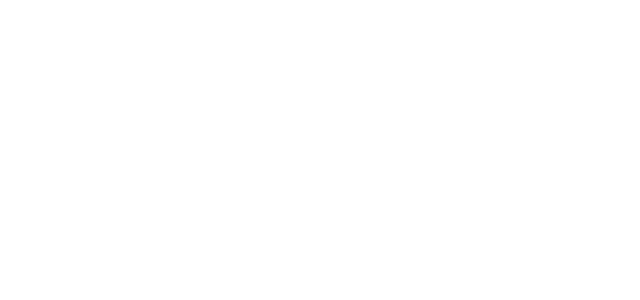
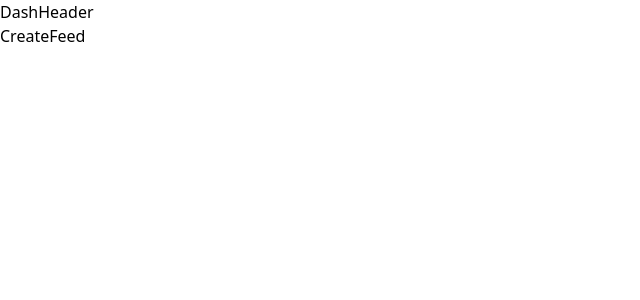
Before and after one commit to georgelouis543/mwfeeds-v2-2024-prod-frontend, a React (Vite) app: page /dash/html-to-rss in a window 1280 px wide. Shown: the top 300 px of the page, without its empty margins (0-640 px from the left). Built offline with nearby package versions, Linux system fonts and the light colour scheme.

Commit message:
adding few more folders and files

```diff
--- a/src/App.jsx
+++ b/src/App.jsx
@@ -5,6 +5,7 @@ import DashLayout from "./components/dash/DashLayout";
 import Unauthorized from "./components/auth/Unauthorized";
 import HomePage from "./components/features/home/HomePage";
 import RssPlayground from "./components/features/rss_playground/RssPlayground";
+import CreateFeed from "./components/features/html_to_rss/CreateFeed";
 
 function App() {
   return (
@@ -20,6 +21,7 @@ function App() {
         <Route path="dash" element={<DashLayout />}>
 
           <Route index element={<HomePage />} />
+          <Route path="html-to-rss" element={<CreateFeed />} />
           <Route path="rss-playground" element={<RssPlayground />} />
 
         </Route>
--- /dev/null
+++ b/src/components/features/html_to_rss/CreateFeed.jsx
@@ -0,0 +1,11 @@
+import React from 'react'
+
+const CreateFeed = () => {
+  return (
+    <div>
+      CreateFeed
+    </div>
+  )
+}
+
+export default CreateFeed
--- /dev/null
+++ b/src/hooks/UseAuth.jsx
@@ -0,0 +1,11 @@
+import React from 'react'
+
+const UseAuth = () => {
+    return (
+        <div>
+        UseAuth
+        </div>
+    )
+}
+
+export default UseAuth
```
